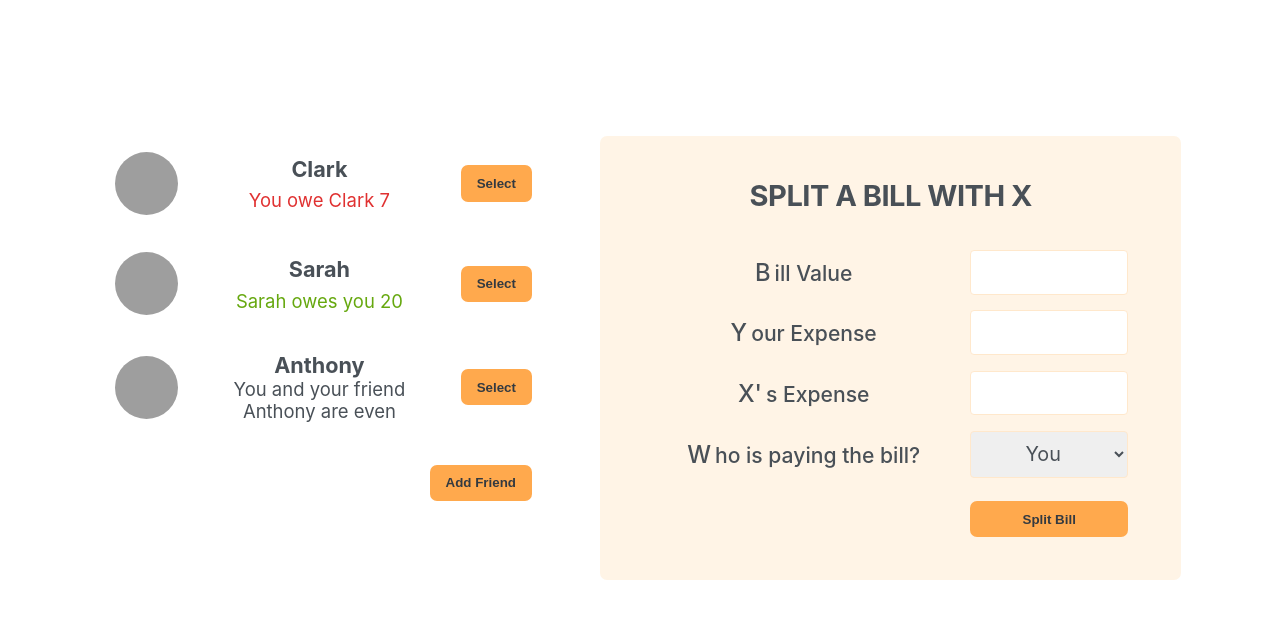
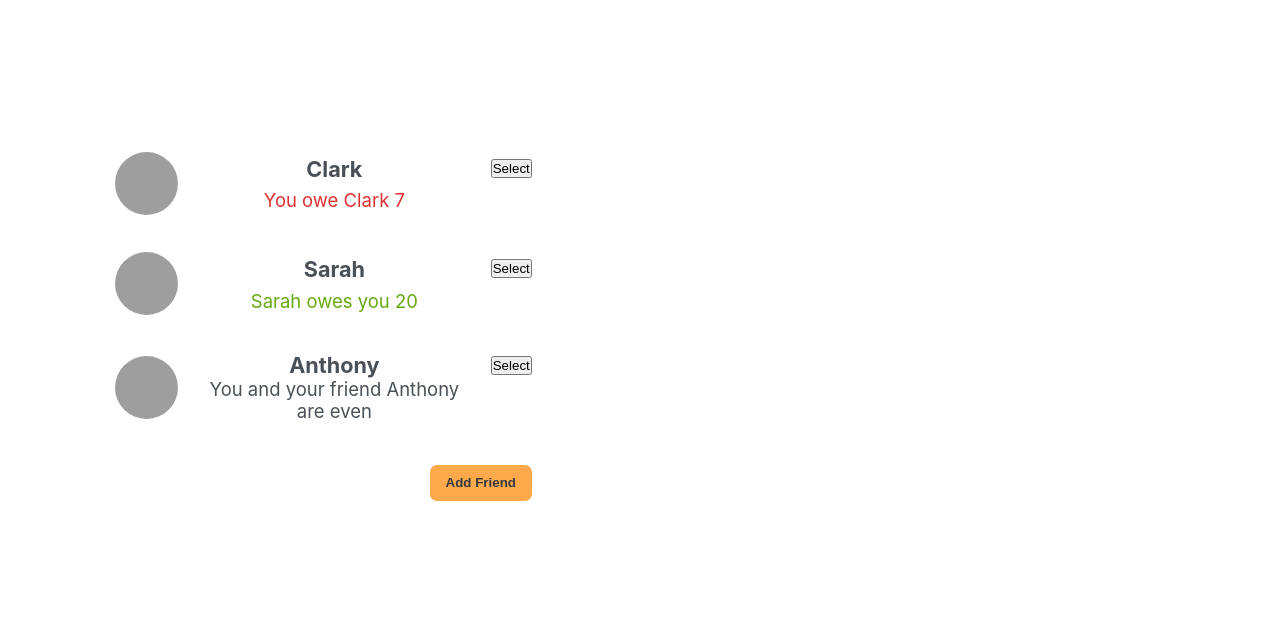
Before and after one commit to TonmoyZohani/Eat-N-Split, a React (Vite) app: page / in a window 1280 px wide. Shown: the top 618 px of the page. Built offline with nearby package versions, Linux system fonts and the light colour scheme; grey boxes are pictures that could not be loaded.

Commit message:
friendslected done

```diff
--- a/src/App.jsx
+++ b/src/App.jsx
@@ -29,6 +29,7 @@ const initialFriends = [
 function App() {
   const [showAddFriend, setShowAddFriend] = useState(false);
   const [friends, setFriends] = useState(initialFriends);
+  const [selectedFriend,setSelectedFriend] = useState(null)
 
   const handleSetNewFriend = (newFriend) => {
     setFriends([...friends, newFriend]);
@@ -39,18 +40,25 @@ function App() {
     setShowAddFriend(!showAddFriend);
   };
 
+  const handleSetSelectedFriend =(id)=>{
+    console.log(id)
+    setSelectedFriend(id)
+  }
+
   return (
     <div className="app">
       <div className="sidebar">
-        <FriendList friends={friends}/>
-        {showAddFriend && <FormAddFriend handleSetNewFriend={handleSetNewFriend} />}
+        <FriendList friends={friends}  handleSetSelectedFriend={handleSetSelectedFriend} selectedFriend={selectedFriend}/>
+        {showAddFriend && (
+          <FormAddFriend handleSetNewFriend={handleSetNewFriend} />
+        )}
 
         <Button handleShowFriend={handleShowFriend}>
           {" "}
           {showAddFriend === false ? "Add Friend" : "Close"}{" "}
         </Button>
       </div>
-      <FormSplitBill />
+      {selectedFriend && <FormSplitBill />}
     </div>
   );
 }
--- a/src/components/Friend.jsx
+++ b/src/components/Friend.jsx
@@ -1,7 +1,7 @@
 import React from "react";
 import Button from "./Button";
 
-const Friend = ({ friend }) => {
+const Friend = ({ friend, handleSetSelectedFriend,selectedFriend }) => {
   return (
     <li>
       <img src={friend.image} alt={friend.name} />
@@ -21,7 +21,9 @@ const Friend = ({ friend }) => {
         ""
       )}
 
-     <Button>Select</Button>
+      {console.log(friend.id)}
+
+      <button onClick={() => handleSetSelectedFriend(friend.id)}> {selectedFriend ? "Cancel":"Select"}</button>
     </li>
   );
 };
--- a/src/components/FriendList.jsx
+++ b/src/components/FriendList.jsx
@@ -1,11 +1,16 @@
 import React, { useState } from "react";
 import Friend from "./Friend";
 
-const FriendList = ({ friends }) => {
+const FriendList = ({ friends, handleSetSelectedFriend,selectedFriend }) => {
   return (
     <ul>
       {friends.map((friend) => (
-        <Friend friend={friend} key={friend.id} />
+        <Friend
+          handleSetSelectedFriend={handleSetSelectedFriend}
+          friend={friend}
+          selectedFriend={selectedFriend}
+          key={friend.id}
+        />
       ))}
     </ul>
   );
```
